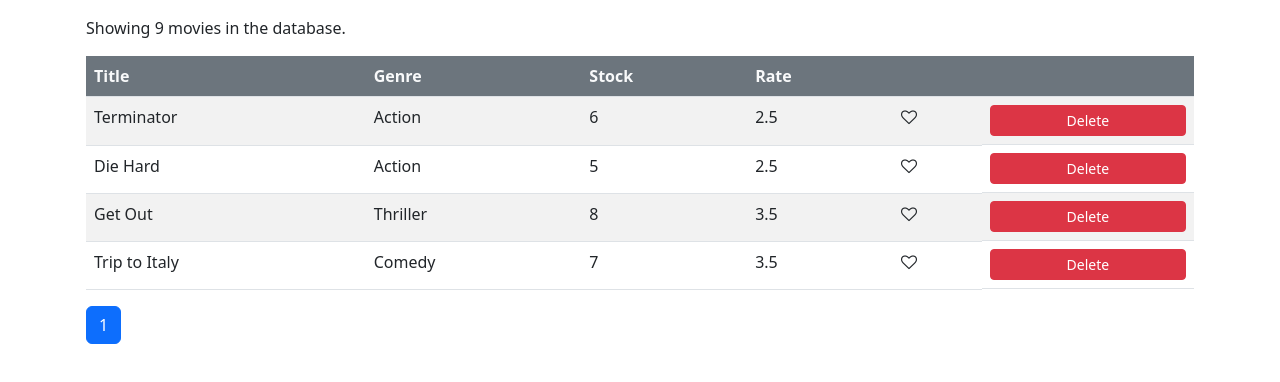
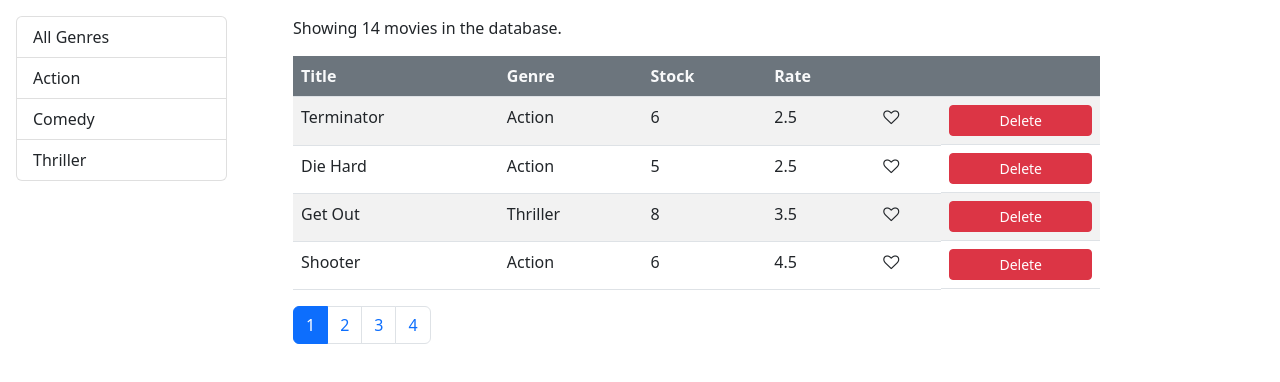
Before and after one commit to Beki-D/react-movie-mosh, a React (Create React App) app: page / in a window 1280 px wide. Shown: the top 382 px of the page. Built offline with nearby package versions, Linux system fonts and the light colour scheme.

Commit message:
Added list group filtering based on genres

```diff
--- /dev/null
+++ b/src/components/common/listGroup.jsx
@@ -0,0 +1,25 @@
+// import React, { Component } from 'react';
+
+const ListGroup = (props) => {
+    const { items, textProperty, valueProperty, onItemSelect, selectedItem } = props;
+
+    return <ul className="list-group col-sm-10">
+        {items.map(item => (
+            <li
+                onClick={() => onItemSelect((item))}
+                key={item[valueProperty]}
+                className={ item === selectedItem ? "list-group-item list-group-item-action active bg-primary" : "list-group-item list-group-item-action"}
+                style={{ cursor: "pointer" }}
+            >
+                 {item[textProperty]}
+            </li>
+        ))}
+    </ul>;
+};
+
+ListGroup.defaultProps = {
+    textProperty: 'name',
+    valueProperty: '_id',
+};
+
+export default ListGroup;
--- a/src/components/common/pagination.jsx
+++ b/src/components/common/pagination.jsx
@@ -4,7 +4,7 @@ import _ from 'lodash';
 
 const Pagination = (props) => {
     const {itemsCount, pageSize, currentPage, onPageChange} = props;
-    console.log(itemsCount);
+    // console.log(itemsCount);
 
     const pageCount = Math.ceil(itemsCount / pageSize);
 
--- a/src/components/movies.jsx
+++ b/src/components/movies.jsx
@@ -2,14 +2,23 @@ import React, { Component } from "react";
 import { getMovies } from "../data/fakeMovieService";
 import Like from './common/like'
 import Pagination from './common/pagination'
+import ListGroup from "./common/listGroup";
 import { paginate } from '../utils/paginate'
+// import { getMovies } from "../services/fakeMovieService"
+import { getGenres } from "../data/fakeGenreService"
 
 class Movie extends Component {
   state = {
-    movies: getMovies(),
+    movies: [],
+    genres: [],
     pageSize: 4,
     currentPage: 1
   };
+
+  componentDidMount() {
+    const genres = [{ name: 'All Genres', _id: "-1"}, ...getGenres()]
+    this.setState({ movies: getMovies(), genres })
+  }
 
   handleDelete = movie => {
     const movies = this.state.movies.filter(m => m._id !== movie._id);
@@ -28,9 +37,16 @@ class Movie extends Component {
     this.setState({ currentPage: page });
   }
 
+  handleGenreSelect = genre => {
+    // console.log(genre);
+    this.setState({ selectedGenre: genre, currentPage: 1 });
+  }
+
   render() {
+    console.log(this.state);
+
     const { length: count } = this.state.movies;
-    const { pageSize, currentPage, movies: allMovies } = this.state;
+    const { pageSize, currentPage, selectedGenre, movies: allMovies } = this.state;
 
     if (count === 0) {
       return (
@@ -38,11 +54,26 @@ class Movie extends Component {
       );
     }
 
-    const movies = paginate(allMovies, currentPage, pageSize);
+    const genreFilteredMovies =
+      selectedGenre && (selectedGenre._id != -1)
+        ? allMovies.filter(m => m.genre._id === selectedGenre._id)
+        : allMovies;
+
+    const movies = paginate(genreFilteredMovies, currentPage, pageSize);
 
     return (
-      <div className="container p-3">
-        <p>Showing {count} movies in the database.</p>
+      <div className="row container p-3">
+        <div className="col-3">
+          <ListGroup
+            items={this.state.genres}
+            // textProperty="name"
+            // valueProperty="_id"
+            selectedItem={this.state.selectedGenre}
+            onItemSelect={this.handleGenreSelect} />
+        </div>
+
+        <div className="col">
+          <p>Showing {genreFilteredMovies.length} movies in the database.</p>
           <table className="table table-striped">
             <thead>
               <tr className="bg-secondary rounded-3 text-light">
@@ -77,11 +108,13 @@ class Movie extends Component {
             </tbody>
           </table>
           <Pagination
-          itemsCount="abc"
+            itemsCount={genreFilteredMovies.length}
             pageSize={pageSize}
             currentPage={currentPage}
             onPageChange={this.handlePageChange}
           />
+        </div>
+
       </div>
     );
   }
--- a/src/data/fakeMovieService.jsx
+++ b/src/data/fakeMovieService.jsx
@@ -24,6 +24,14 @@ const movies = [
     dailyRentalRate: 3.5
   },
   {
+    _id: "5b21ca3eeb7f6fbccd471818",
+    title: "Shooter",
+    genre: { _id: "5b21ca3eeb7f6fbccd471818", name: "Action" },
+    numberInStock: 6,
+    dailyRentalRate: 4.5,
+    publishDate: "2018-01-03T19:04:28.809Z",
+  },
+  {
     _id: "5b21ca3eeb7f6fbccd471819",
     title: "Trip to Italy",
     genre: { _id: "5b21ca3eeb7f6fbccd471814", name: "Comedy" },
@@ -34,14 +42,14 @@ const movies = [
     _id: "5b21ca3eeb7f6fbccd47181a",
     title: "Airplane",
     genre: { _id: "5b21ca3eeb7f6fbccd471814", name: "Comedy" },
-    numberInStock: 7,
+    numberInStock: 5,
     dailyRentalRate: 3.5
   },
   {
     _id: "5b21ca3eeb7f6fbccd47181b",
     title: "Wedding Crashers",
     genre: { _id: "5b21ca3eeb7f6fbccd471814", name: "Comedy" },
-    numberInStock: 7,
+    numberInStock: 4,
     dailyRentalRate: 3.5
   },
   {
@@ -60,10 +68,42 @@ const movies = [
   },
   {
     _id: "5b21ca3eeb7f6fbccd471821",
-    title: "The Avengers",
+    title: "Guardians of the galaxy",
     genre: { _id: "5b21ca3eeb7f6fbccd471818", name: "Action" },
-    numberInStock: 7,
+    numberInStock: 4,
     dailyRentalRate: 3.5
+  },
+  {
+    _id: "5b21ca3eeb7f6fbccd471822",
+    title: "Deadpool",
+    genre: { _id: "5b21ca3eeb7f6fbccd471818", name: "Action" },
+    numberInStock: 6,
+    dailyRentalRate: 2.5,
+    publishDate: "2018-01-03T19:04:28.809Z",
+  },
+  {
+    _id: "5b21ca3eeb7f6fbccd471823",
+    title: "Vacation",
+    genre: { _id: "5b21ca3eeb7f6fbccd471814", name: "Comedy" },
+    numberInStock: 5,
+    dailyRentalRate: 2.5,
+    publishDate: "2018-01-03T19:04:28.809Z",
+  },
+  {
+    _id: "5b21ca3eeb7f6fbccd471824",
+    title: "Nobody",
+    genre: { _id: "5b21ca3eeb7f6fbccd471818", name: "Action" },
+    numberInStock: 3,
+    dailyRentalRate: 2.5,
+    publishDate: "2018-01-03T19:04:28.809Z",
+  },
+  {
+    _id: "5b21ca3eeb7f6fbccd471825",
+    title: "Grown ups",
+    genre: { _id: "5b21ca3eeb7f6fbccd471814", name: "Comedy" },
+    numberInStock: 4,
+    dailyRentalRate: 2.5,
+    publishDate: "2018-01-03T19:04:28.809Z",
   }
 ];
 
--- a/src/utils/paginate.jsx
+++ b/src/utils/paginate.jsx
@@ -3,7 +3,7 @@ import _ from "lodash";
 export function paginate(items, currentPage, pageSize) {
   // calculate the start index of each page
   const startIndex = (currentPage - 1) * pageSize;
-  console.log('items', items, 'currentPage', currentPage, 'itemsToShow', pageSize);
+  // console.log('items', items, 'currentPage', currentPage, 'itemsToShow', pageSize);
   // _(data) = convert the array into lodash wrapper (makes it easier to chain all the lodash method)
   // _.slice = slice the array from the { start index }
   // _.take = take the specified amount from the array
```
Lines whose indentation alone changed are shown as unchanged.
